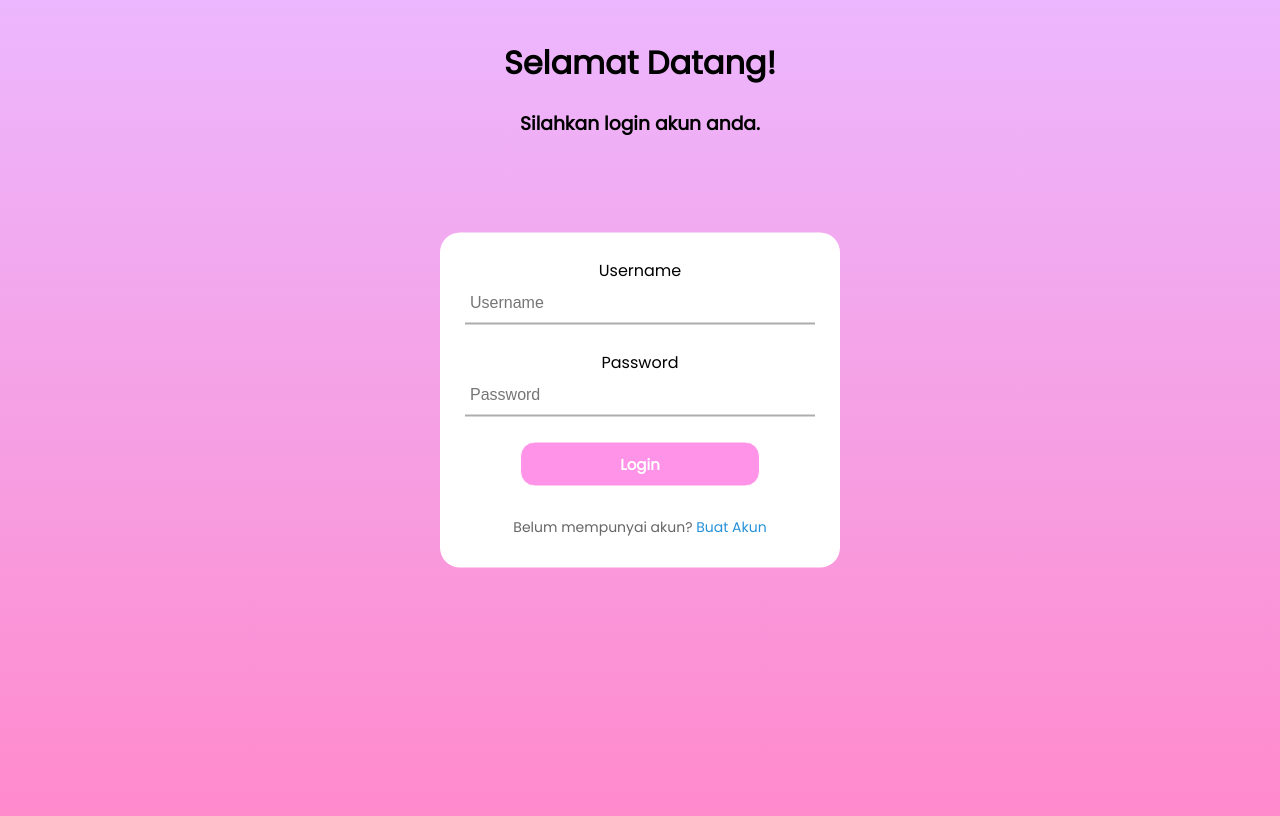
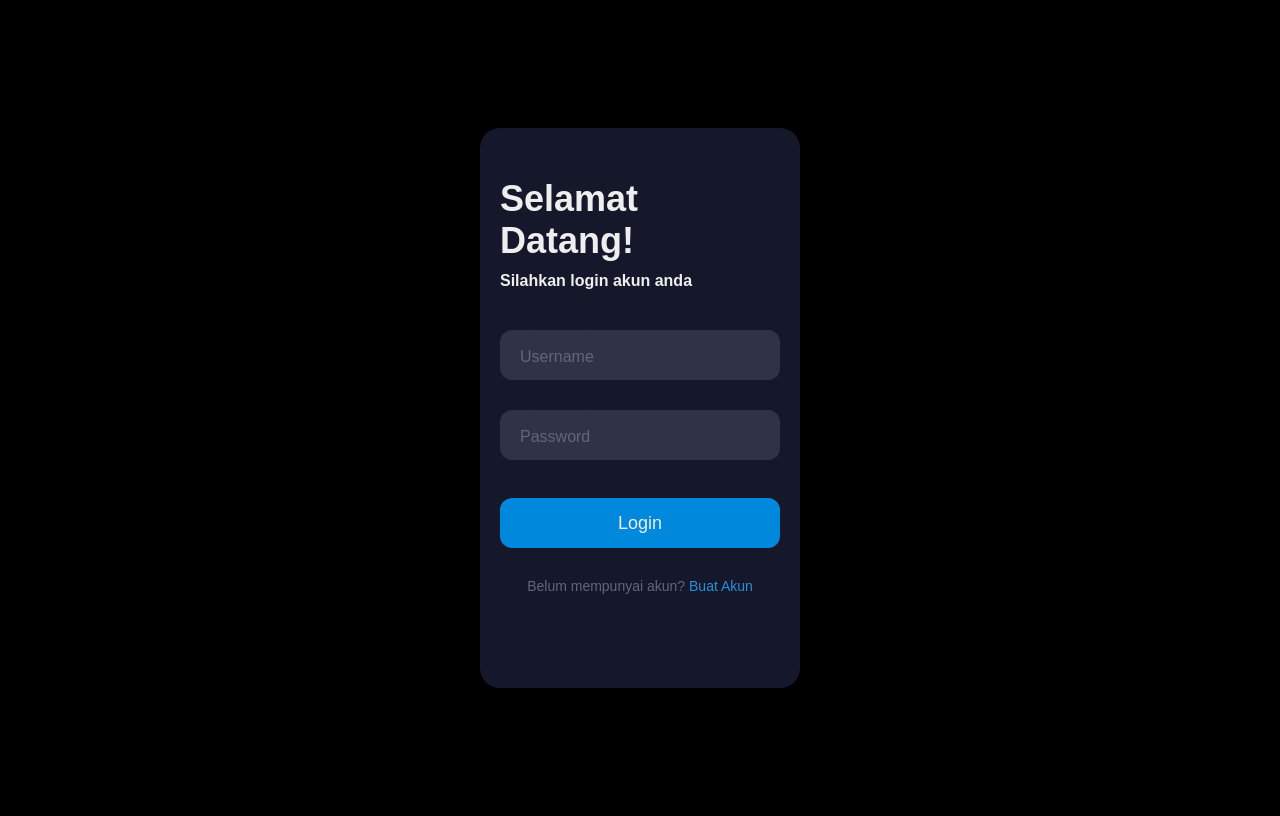
Before and after one commit to AliaWidyanita/Tugas-2, a Django app: page /todolist/login/ in a window 1280 px wide. Run offline with Django 4.2, Linux system fonts and the light colour scheme.

Commit message:
Fixed App Appearance

```diff
--- a/todolist/static/login.css
+++ b/todolist/static/login.css
@@ -1,67 +1,135 @@
 body {
-    font-family: 'Poppins', sans-serif;
-    background:  linear-gradient(to bottom, #ecb7fe, #ff8acc);
+    align-items: center;
+    background-color: #000;
+    display: flex;
+    justify-content: center;
     height: 100vh;
   }
 
-  setfield {
-    position: absolute;
-    top: 50%;
-    left: 50%;
-    transform: translate(-50%, -50%);
+  .login {
+    background-color: #15172b;
     border-radius: 20px;
-    text-align:center;
-    width: 400px;
-    background: #ffffff;
-    border-style: none;
+    box-sizing: border-box;
+    height: 70%;
+    padding: 20px;
+    width: 320px;
   }
 
-  .login {
-    text-align: center;
-    padding: 10px ;
+  .title {
+    color: #eee;
+    font-family: sans-serif;
+    font-size: 36px;
+    font-weight: 600;
+    margin-top: 30px;
   }
 
-  form .txt_field {
-    position: center;
-    border-bottom: 2px solid #adadad;
-    margin: 25px;
+  .subtitle {
+    color: #eee;
+    font-family: sans-serif;
+    font-size: 16px;
+    font-weight: 600;
+    margin-top: 10px;
   }
 
-  .txt_field input {
+  .input-container {
+    height: 50px;
+    position: relative;
     width: 100%;
-    padding: 0 5px;
-    height: 40px;
-    font-size: 16px;
-    border: none;
-    outline: none;
-    background: none;
   }
 
-  input[type="SUBMIT"] {
-    width: 60%;
-    height: 45px;
-    border: 1px solid;
-    background: #ff93e8;
-    border-radius: 15px;
-    font-size: 15px;
-    color: #ffffff;
-    font-weight: bold;
-    font-family: 'Poppins';
+  .ic1 {
+    margin-top: 40px;
   }
 
-  input[type="submit"]:hover {
-    border-color: #000000;
-    transition: .5s;
+  .ic2 {
+    margin-top: 30px;
+  }
+
+  .input {
+    background-color: #303245;
+    border-radius: 12px;
+    border: 0;
+    box-sizing: border-box;
+    color: #eee;
+    font-size: 18px;
+    height: 100%;
+    outline: 0;
+    padding: 4px 20px 0;
+    width: 100%;
+  }
+
+  .cut {
+    background-color: #15172b;
+    border-radius: 10px;
+    height: 20px;
+    left: 20px;
+    position: absolute;
+    top: -20px;
+    transform: translateY(0);
+    transition: transform 200ms;
+    width: 76px;
+  }
+
+  .input:focus ~ .cut,
+  .input:not(:placeholder-shown) ~ .cut {
+    transform: translateY(8px);
+  }
+
+  .placeholder {
+    color: #65657b;
+    font-family: sans-serif;
+    left: 20px;
+    line-height: 14px;
+    pointer-events: none;
+    position: absolute;
+    transform-origin: 0 50%;
+    transition: transform 200ms, color 200ms;
+    top: 20px;
+  }
+
+  .input:focus ~ .placeholder,
+  .input:not(:placeholder-shown) ~ .placeholder {
+    transform: translateY(-30px) translateX(10px) scale(0.75);
+  }
+
+  .input:not(:placeholder-shown) ~ .placeholder {
+    color: #808097;
+  }
+
+  .input:focus ~ .placeholder {
+    color: #dc2f55;
+  }
+
+  .submit {
+    background-color: #08d;
+    font-family: sans-serif;
+    border-radius: 12px;
+    border: 0;
+    box-sizing: border-box;
+    color: #eee;
+    cursor: pointer;
+    font-size: 18px;
+    height: 50px;
+    margin-top: 38px;
+    outline: 0;
+    text-align: center;
+    width: 100%;
+  }
+
+  .submit:active {
+    background-color: #06b;
   }
 
   .signup_link {
+    font-family: sans-serif;
     margin: 30px 0;
-    color: #666666;
+    color: #65657b;
     text-align: center;
     font-size: 14px;
   }
 
   .signup_link a {
+    font-family: sans-serif;
     text-decoration: none;
     color: #2691d9;
   }
--- a/todolist/templates/login.html
+++ b/todolist/templates/login.html
@@ -14,29 +14,30 @@
 
 <div class = "login">
 
-    <h1>Selamat Datang!</h1>
-    <h3>Silahkan login akun anda.</h3>
+    <div class="title">Selamat Datang!</div>
+    <div class="subtitle">Silahkan login akun anda</div>
 
-    <setfield>
         <form method="POST" action="">
             {% csrf_token %}
             <table>
-                <div class="txt_field">
-                    Username
-                    <input type="text" name="username" placeholder="Username" class="form-control">
+                <div class="input-container ic1">
+                    <input name="username" class="input" type="text" placeholder=" " />
+                    <div class="cut"></div>
+                    <label for="username" class="placeholder">Username</label>
                 </div>
-
-                <div class="txt_field">
-                    Password
-                    <input type="password" name="password" placeholder="Password" class="form-control">
+                <div class="input-container ic2">
+                    <input name="password" class="input" type="password" placeholder=" " />
+                    <div class="cut"></div>
+                    <label for="password" class="placeholder">Password</label>
                 </div>
-
                 <tr>
-                    <input class="btn login_btn" type="SUBMIT" value="Login">
+                    <button type="text" class="submit">Login</button>
+                    </div>
                 </tr>
             </table>
         </form>
 
+        <div class="signup_link">
         {% if messages %}
             <ul>
                 {% for message in messages %}
@@ -45,7 +46,6 @@
             </ul>
         {% endif %}
 
-        <div class="signup_link">
             Belum mempunyai akun? <a href="{% url 'todolist:register' %}">Buat Akun</a>
         </div>
 
--- a/todolist/templates/todolist.html
+++ b/todolist/templates/todolist.html
@@ -12,7 +12,7 @@
   <link href='https://fonts.googleapis.com/css?family=Poppins' rel='stylesheet'>
 </head>
 
-  <h1>Tugas {{user.username}}</h1>
+<div class="title">✨To Do List {{user.username}}✨</div>
 
   <table class = "content-table">
       <thead>
```
Also changed, not shown: todolist/static/create_task.css (+102 -45 lines), todolist/static/register.css (+41 -31 lines), todolist/static/todolist.css (+16 -5 lines), todolist/templates/create_task.html (+12 -12 lines), todolist/templates/register.html (+4 -3 lines), todolist/README.md (added).
